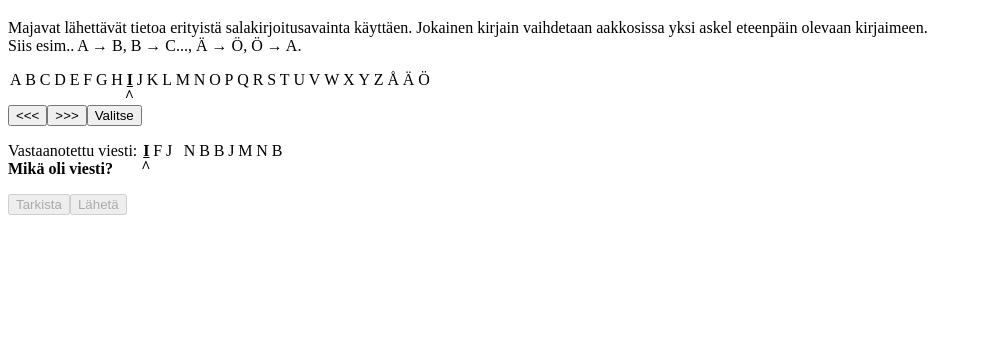
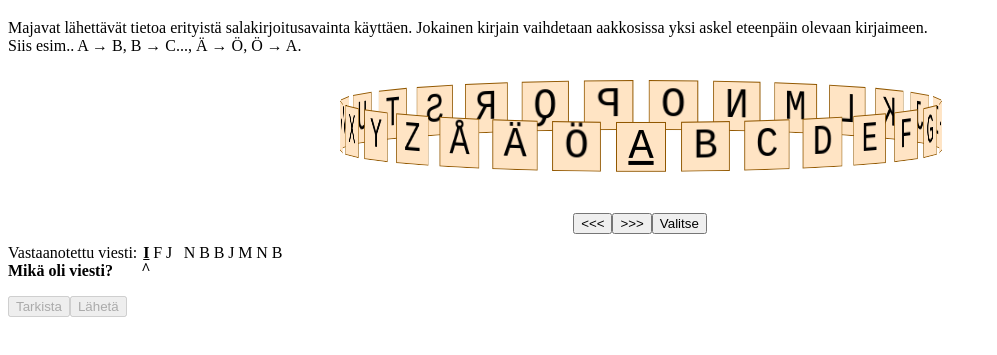
Before and after one commit to changty/ville-puzzles, a website built with Parcel: page src/index.html in a window 1280 px wide. Shown: the part 61-416 px from the top of the page, without its empty margins (0-997 px from the left). Built offline with nearby package versions, Linux system fonts and the light colour scheme.

Commit message:
Make ring

```diff
--- a/src/puzzles/BasePuzzle.js
+++ b/src/puzzles/BasePuzzle.js
@@ -18,6 +18,8 @@ export class BasePuzzle {
       answer: null,
       answerSent: false
     };
+
+    this.name = options["str-name"];
 
     this.elementSelectors = Object.assign(
       {
--- a/src/puzzles/Puzzle1.css
+++ b/src/puzzles/Puzzle1.css
@@ -11,19 +11,19 @@ span.current-char {
 }
 
 #puzzleRing #characters {
-  margin-bottom: 1em;
+  /* margin-bottom: 1em; */
 }
 
 .characterSet {
   padding: 0 .12em 0 .12em;
 }
 
-span.current-char {
+.current-char {
   text-decoration: underline;
   position: relative;
 }
 
-span.current-char::after {
+#puzzleQuestion .current-char::after {
   content: "^";
   position: absolute;
   top: 1em;
--- a/src/puzzles/Puzzle1.js
+++ b/src/puzzles/Puzzle1.js
@@ -1,6 +1,7 @@
 import { BasePuzzle } from "./BasePuzzle";
 
 import "./Puzzle1.css";
+import "./ring.css";
 
 export function makeCipherer(settings) {
   const { characterSet, key } = settings;
@@ -54,11 +55,16 @@ export class Puzzle1 extends BasePuzzle {
 
     this.cipherMessage = cipherMessage;
     this.setting = setting;
+
     this.state.currentCharIdx = 0;
-    this.state.selectedCharIdx = setting.characterSet.indexOf(cipherMessage[0]);
+    this.state.selectedCharIdx = 0;
     this.state.answer = "";
     this.state.done = false;
     this.state.checked = false;
+
+    this.ring = {
+      degreePerChar: 360 / setting.characterSet.length
+    };
 
     this.cipher = makeCipherer(setting);
 
@@ -98,10 +104,7 @@ export class Puzzle1 extends BasePuzzle {
   }
 
   checkCharacter(cipherChar, answerChar) {
-    if (cipherChar && answerChar && cipherChar === this.cipher(answerChar)) {
-      return true;
-    }
-    return false;
+    return cipherChar && answerChar && cipherChar === this.cipher(answerChar);
   }
 
   onPrevClick() {
@@ -129,9 +132,6 @@ export class Puzzle1 extends BasePuzzle {
       this.state.currentCharIdx += 1;
       this.state.answer += " ";
     }
-    this.state.selectedCharIdx = this.setting.characterSet.indexOf(
-      this.cipherMessage[this.state.currentCharIdx]
-    );
     this.renderHTML();
   }
 
@@ -144,30 +144,31 @@ export class Puzzle1 extends BasePuzzle {
 
     this.renderElement("p", "puzzleQuestion", this.renderQuestion());
 
+    // Render answer
     this.renderElement(
       "p",
       "puzzleAnswer",
       this.state.checked ? this.state.renderedAnswer : this.state.answer
     );
 
+    // Render "Tarkista"-button
     const checkAnswerButton = this.renderElement(
       "button",
       "puzzleSubmit",
       this.options["str-check-answer"]
     );
-
     if (!this.state.done || this.state.checked) {
       checkAnswerButton.disabled = true;
     } else {
       checkAnswerButton.onclick = this.submit.bind(this);
     }
 
+    // Render "Lähetä"-button
     const sendAnswerButton = this.renderElement(
       "button",
       "puzzleSend",
       this.options["str-send-answer"]
     );
-
     if (this.state.answerSent || !this.state.done || !this.state.checked) {
       sendAnswerButton.disabled = true;
     } else {
@@ -178,11 +179,11 @@ export class Puzzle1 extends BasePuzzle {
   renderQuestion() {
     return this.options["str-question"].replace(
       "{{cipherMessage}}",
-      this.renderCipherMessageHTML()
+      this.renderCipherMessageSpans()
     );
   }
 
-  renderCipherMessageHTML() {
+  renderCipherMessageSpans() {
     return this.cipherMessage
       .split("")
       .map(
@@ -194,27 +195,37 @@ export class Puzzle1 extends BasePuzzle {
       .join("");
   }
 
-  renderCharacterSet() {
+  renderCharacterSetList(degreePerChar) {
     return this.setting.characterSet
       .split("")
       .map(
         (c, idx) =>
-          `<span class="characterSet ${
+          `<li class="characterSet char-${idx} ${c} ${
             idx === this.state.selectedCharIdx ? "current-char" : ""
-          }">${c}</span>`
+          }" style="transform: rotateY(${idx *
+            degreePerChar}deg) translateZ(300px)">${c}</li>`
       )
       .join("");
   }
 
   renderCipherRing() {
+    const { currentCharIdx, selectedCharIdx } = this.state;
+    const { degreePerChar } = this.ring;
+
     const charSet = this.renderElement(
-      "div",
+      "ul",
       "characters",
-      this.renderCharacterSet(),
+      this.renderCharacterSetList(degreePerChar),
       null
     );
 
-    if (this.state.currentCharIdx >= this.cipherMessage.length) {
+    const ringWrapper = this.renderElement("div", "ringWrapper", charSet, null);
+
+    const rotation = selectedCharIdx * degreePerChar;
+
+    charSet.style.transform = `rotateY(${-rotation}deg)`;
+
+    if (currentCharIdx >= this.cipherMessage.length) {
       this.state.done = true;
     }
 
@@ -237,6 +248,12 @@ export class Puzzle1 extends BasePuzzle {
       selectButton.disabled = true;
     }
 
-    return [charSet, prevButton, nextButton, selectButton];
+    const controls = this.renderElement("div", "controls", [
+      prevButton,
+      nextButton,
+      selectButton
+    ]);
+
+    return [ringWrapper, controls];
   }
 }
--- /dev/null
+++ b/src/puzzles/ring.css
@@ -0,0 +1,76 @@
+#puzzleRing {
+  display: block;
+  position: relative;
+  top: 30px;
+  text-align: center;
+  margin-bottom: 40px;
+}
+
+#ringWrapper {
+  display: inline-block;
+  position: relative;
+  font-size: 42px;
+  font-family: 'Courier New', Courier, monospace;
+  transform-style: preserve-3d;
+  transform: rotateX(-4deg);
+  width: 48px;
+}
+
+#puzzleRing ul#characters {
+  display: block;
+  margin: 0;
+  padding: 0;
+  height: 48px;
+  width: 48px;
+  transform-style: preserve-3d;
+}
+
+#puzzleRing ul#characters li {
+  position: absolute;
+  display: block;
+  margin: 0;
+  padding: 0;
+  height: 48px;
+  width: 48px;
+  list-style: none;
+  text-align: center;
+  background-color: bisque;
+  border: solid rgb(145,87,0);
+  border-width: thin thin;
+}
+
+#puzzleRing #controls {
+  margin-top: 60px;
+}
+
+/*
+.char-0 { transform: rotateY(0deg) }
+.char-1 { transform: rotateY(10deg) }
+.char-2 { transform: rotateY(20deg) }
+.char-3 { transform: rotateY(30deg) }
+.char-4 { transform: rotateY(40deg) }
+.char-5 { transform: rotateY(50deg) }
+.char-6 { transform: rotateY(60deg) }
+.char-7 { transform: rotateY(70deg) }
+.char-8 { transform: rotateY(80deg) }
+.char-9 { transform: rotateY(90deg) }
+.char-10 { transform: rotateY(100deg) }
+.char-11 { transform: rotateY(15deg) }
+.char-12 { transform: rotateY(180deg) }
+.char-13 { transform: rotateY(195deg) }
+.char-14 { transform: rotateY(210deg) }
+.char-15 { transform: rotateY(225deg) }
+.char-16 { transform: rotateY(240deg) }
+.char-17 { transform: rotateY(255deg) }
+.char-18 { transform: rotateY(270deg) }
+.char-19 { transform: rotateY(285deg) }
+.char-20 { transform: rotateY(300deg) }
+.char-21 { transform: rotateY(315deg) }
+.char-22 { transform: rotateY(330deg) }
+.char-23 { transform: rotateY(345deg) }
+.char-24 { transform: rotateY(360deg) } */
+
+/* @-webkit-keyframes spin {
+	from { -webkit-transform: rotateY(0)}
+  to   { -webkit-transform: rotateY(-360deg)}
+} */
```
